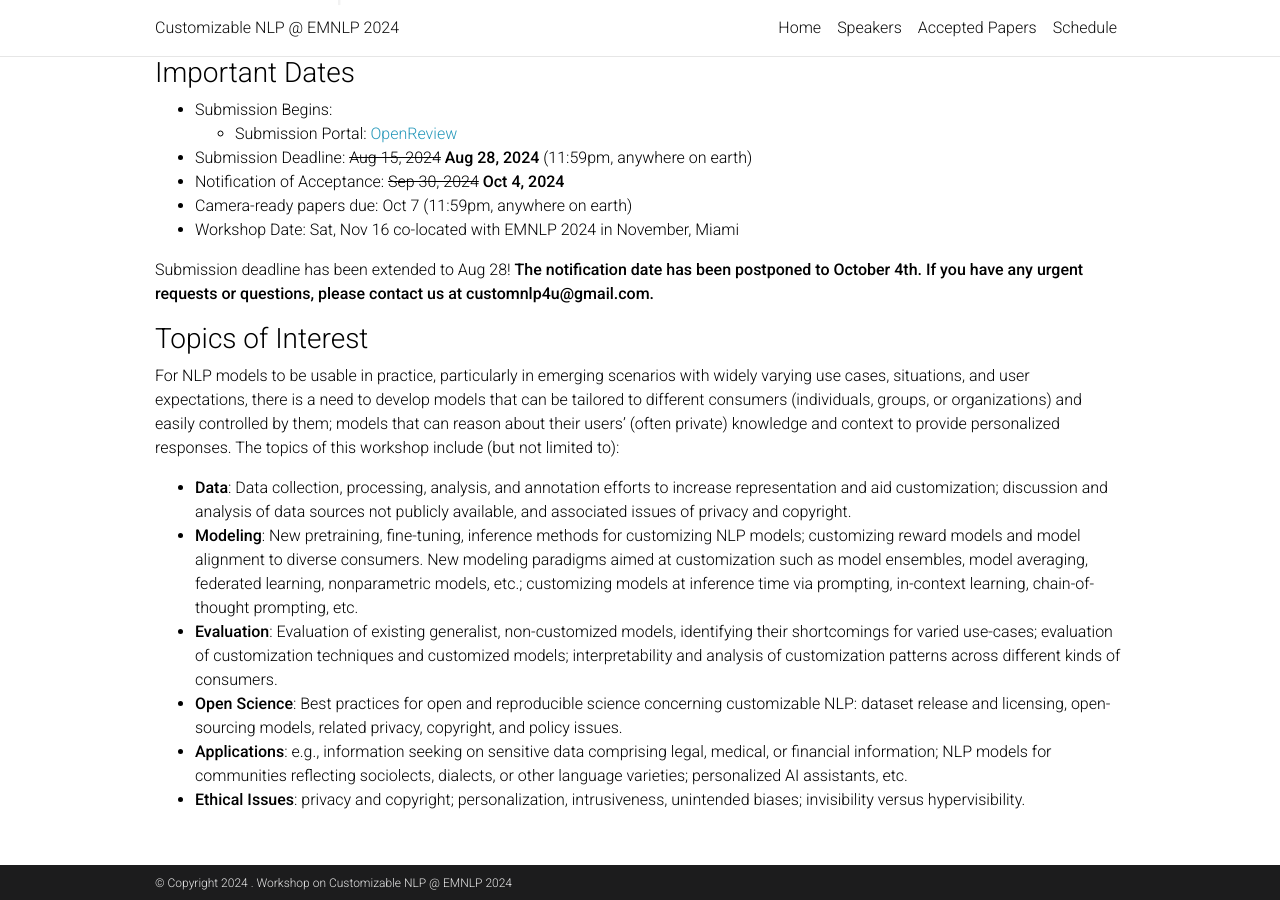
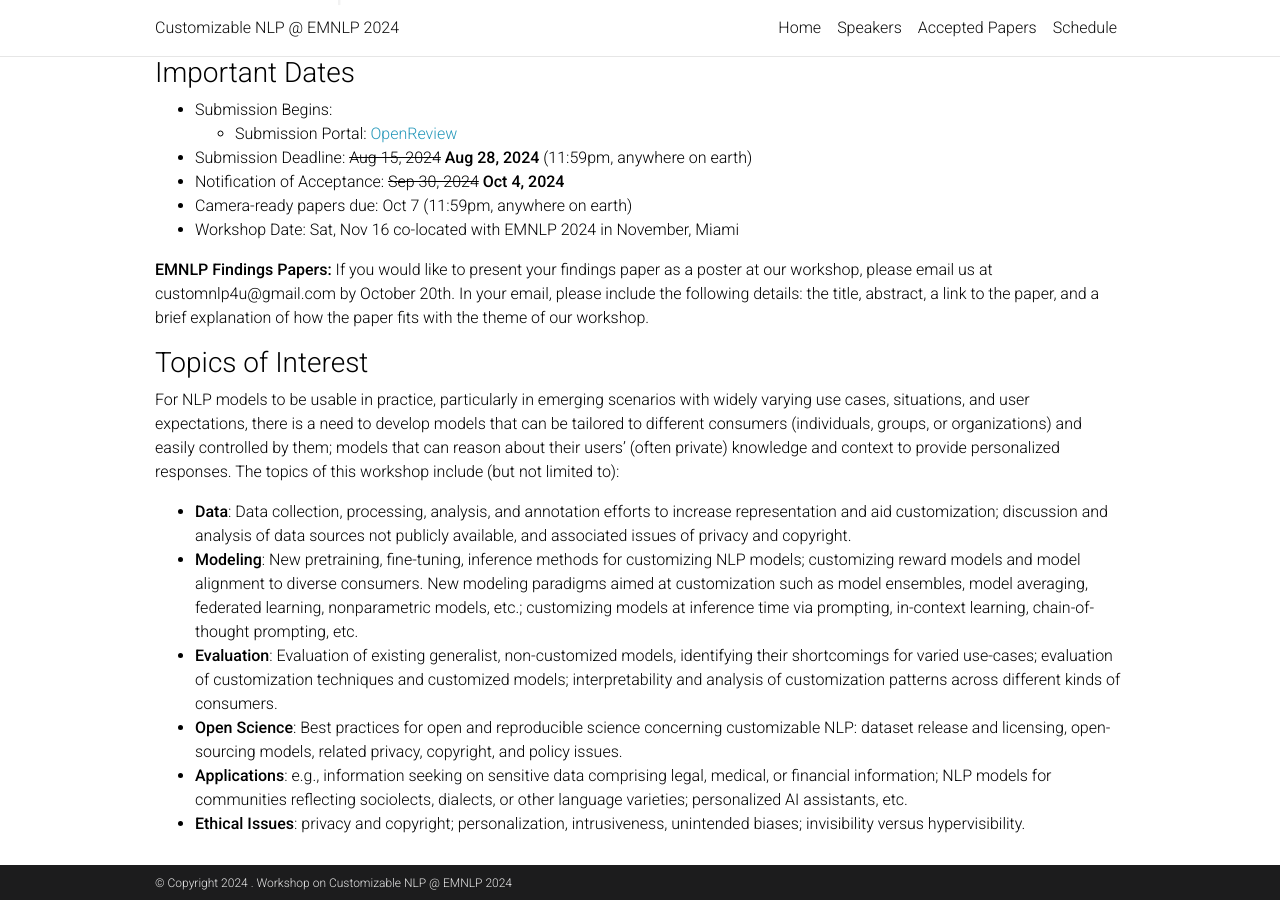
Before and after one commit to customnlp4u-24/customnlp4u-24.github.io, a Jekyll site: the page built from _pages/home.md, in a window 1280 px wide and 900 px high, scrolled down 446 px. Built offline with Jekyll 4.4.1, drawn with Linux system fonts in a browser that asks for light colours; comment, search, counter and statistics services are not loaded; a style sheet for code colours, icons or effects is not loaded.

Commit message:
updated some information about findings papers

```diff
--- a/_pages/home.md
+++ b/_pages/home.md
@@ -32,8 +32,7 @@ nav_order: 1
 * Camera-ready papers due: Oct 7 (11:59pm, anywhere on earth)
 * Workshop Date: Sat, Nov 16 co-located with EMNLP 2024 in November, Miami
 
-Submission deadline has been extended to Aug 28!
-**The notification date has been postponed to October 4th. If you have any urgent requests or questions, please contact us at customnlp4u@gmail.com.**
+**EMNLP Findings Papers:** If you would like to present your findings paper as a poster at our workshop, please email us at customnlp4u@gmail.com by October 20th. In your email, please include the following details: the title, abstract, a link to the paper, and a brief explanation of how the paper fits with the theme of our workshop.
 <br>
 
 ### Topics of Interest
```
